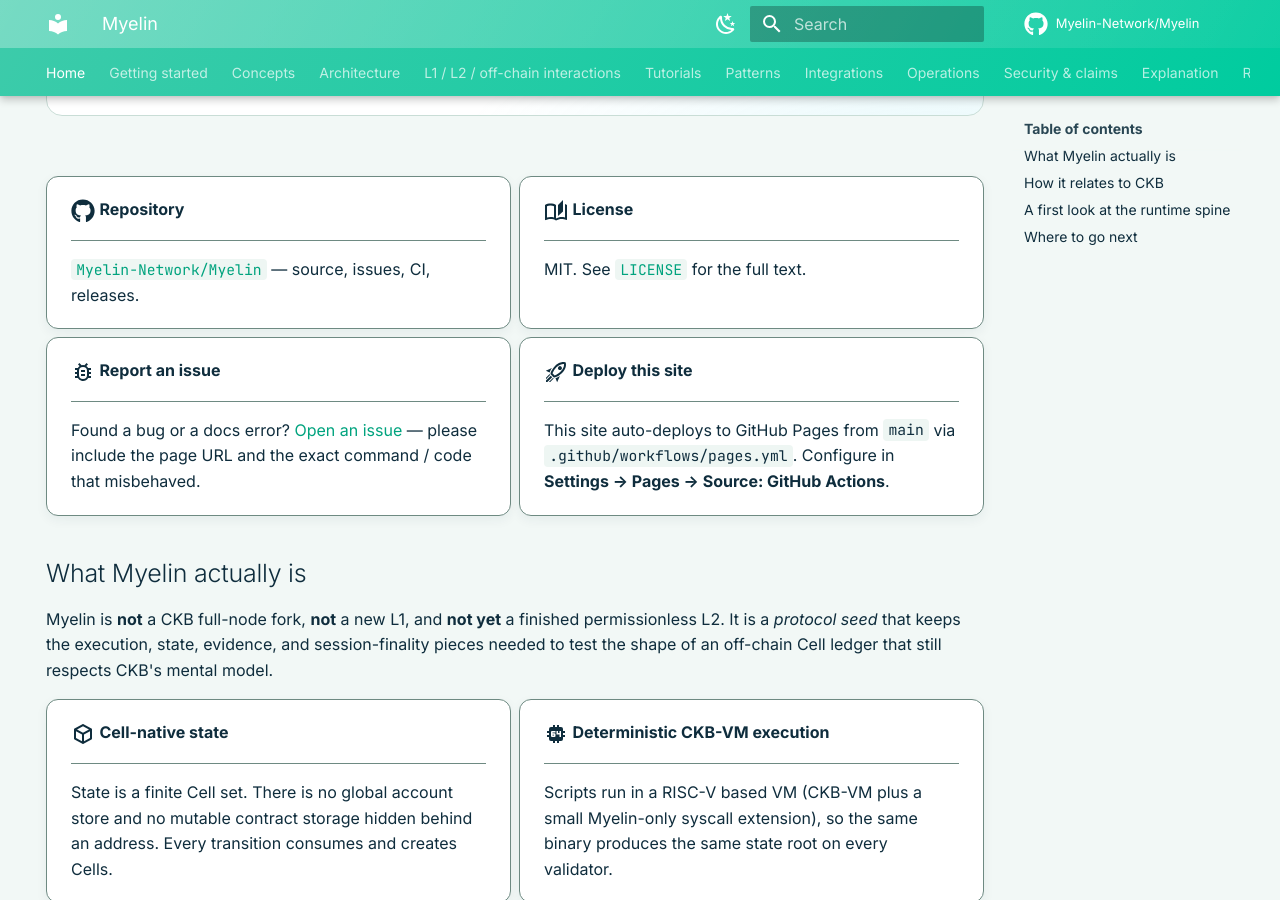
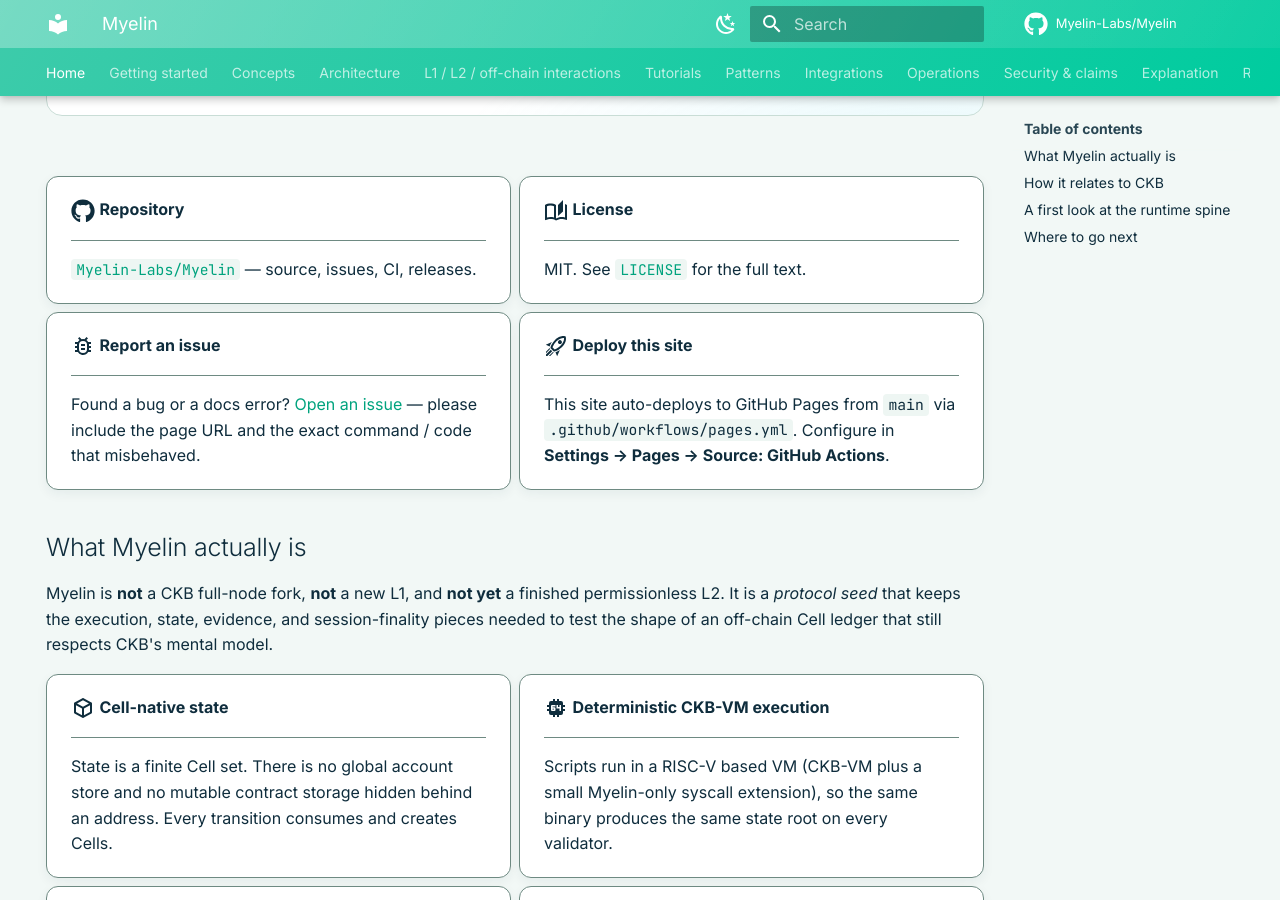
Before and after one commit to Myelin-Labs/Myelin, an MkDocs documentation site: the page built from docs/index.md, in a window 1280 px wide and 900 px high, scrolled down 456 px. Built offline with MkDocs 1.6.1 and Material for MkDocs 9.7.7, drawn with Linux system fonts in a browser that asks for light colours; comment, search, counter and statistics services are not loaded; the version menu is left out.

Commit message:
docs: fix repo URLs to Myelin-Labs/Myelin (GitHub moved the repo)
GitHub flagged the remote moved from Myelin-Network/Myelin to
Myelin-Labs/Myelin after the docs commit was pushed. Update
mkdocs.yml site_url/repo_url/repo_name/social/feedback, the
install page clone command, and the home page repo cards /
buttons to point at the new location.

```diff
--- a/docs/index.md
+++ b/docs/index.md
@@ -18,7 +18,7 @@
 
 [Get started :material-rocket-launch:](getting-started/index.md){ .md-button .md-button--primary }
 [Read the architecture :material-graph-outline:](architecture/overview.md){ .md-button }
-[GitHub :fontawesome-brands-github:](https://github.com/Myelin-Network/Myelin){ .md-button }
+[GitHub :fontawesome-brands-github:](https://github.com/Myelin-Labs/Myelin){ .md-button }
 
 </div>
 
@@ -28,19 +28,19 @@
 
     ---
 
-    [`Myelin-Network/Myelin`](https://github.com/Myelin-Network/Myelin) — source, issues, CI, releases.
+    [`Myelin-Labs/Myelin`](https://github.com/Myelin-Labs/Myelin) — source, issues, CI, releases.
 
 -   :material-book-open-page-variant-outline:{ .lg .middle } **License**
 
     ---
 
-    MIT. See [`LICENSE`](https://github.com/Myelin-Network/Myelin/blob/main/LICENSE) for the full text.
+    MIT. See [`LICENSE`](https://github.com/Myelin-Labs/Myelin/blob/main/LICENSE) for the full text.
 
 -   :material-bug-outline:{ .lg .middle } **Report an issue**
 
     ---
 
-    Found a bug or a docs error? [Open an issue](https://github.com/Myelin-Network/Myelin/issues/new) — please include the page URL and the exact command / code that misbehaved.
+    Found a bug or a docs error? [Open an issue](https://github.com/Myelin-Labs/Myelin/issues/new) — please include the page URL and the exact command / code that misbehaved.
 
 -   :material-rocket-launch-outline:{ .lg .middle } **Deploy this site**
 
--- a/mkdocs.yml
+++ b/mkdocs.yml
@@ -8,9 +8,9 @@
 
 # We host at the project root for a user/org site (replace with `myelin` if
 # serving under https://<org>.github.io/myelin/).
-site_url: https://myelin-network.github.io/Myelin/
-repo_url: https://github.com/Myelin-Network/Myelin
-repo_name: Myelin-Network/Myelin
+site_url: https://myelin-labs.github.io/Myelin/
+repo_url: https://github.com/Myelin-Labs/Myelin
+repo_name: Myelin-Labs/Myelin
 edit_uri: edit/main/docs/
 
 copyright: >-
@@ -110,12 +110,12 @@
 extra:
   social:
     - icon: fontawesome/brands/github
-      link: https://github.com/Myelin-Network/Myelin
+      link: https://github.com/Myelin-Labs/Myelin
       name: Myelin on GitHub
   generator: false
   feedback:
     title: Question? Open an issue
-    url: https://github.com/Myelin-Network/Myelin/issues/new
+    url: https://github.com/Myelin-Labs/Myelin/issues/new
   alternativelink:
     - en/
   version:
```
Also changed, not shown: docs/getting-started/install.md (+1 -1 lines).
